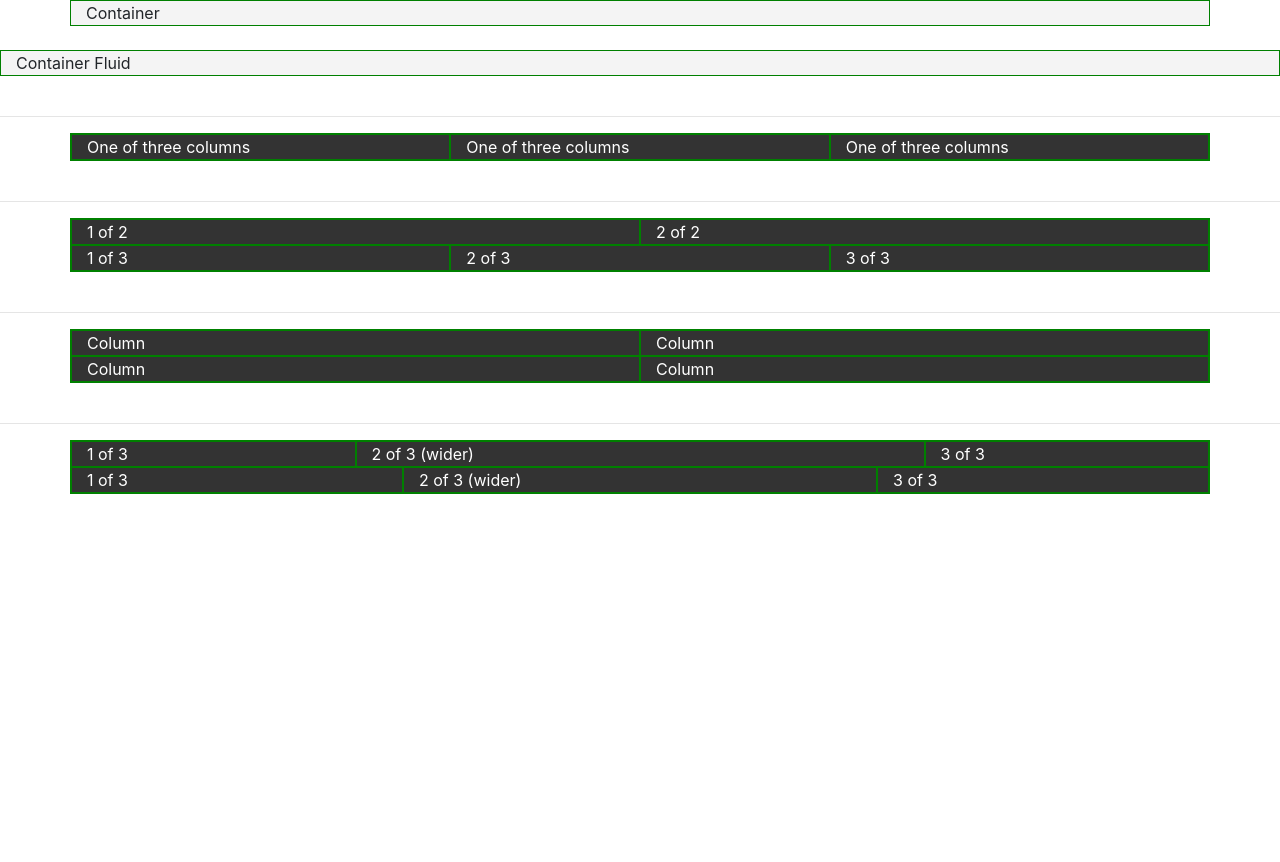
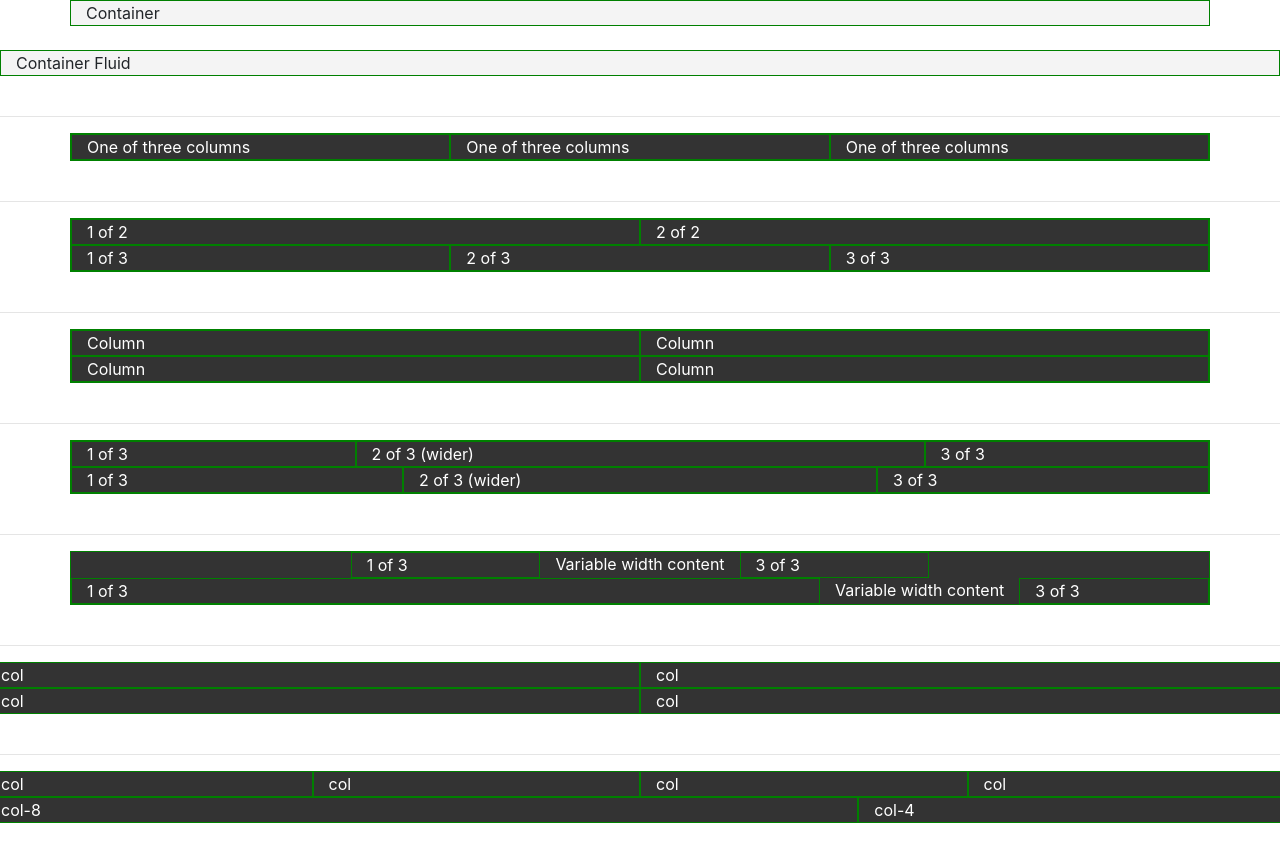
Before and after one commit to dadailisan/bootstrap-documentation, a plain HTML site: page index2.html in a window 1280 px wide. Before the commit the page ends 800 px from the top, so only its background shows below. Drawn offline with nearby package versions, Linux system fonts and the light colour scheme.

Commit message:
added index2 style

```diff
--- a/index2.html
+++ b/index2.html
@@ -140,7 +140,7 @@
 	  <div class="row">
 	    <div class="col">Column</div>
 	    <div class="col">Column</div>
-	    <!--width 100%-->
+	    <!--width 100% to create new line-->
 	    <div class="w-100"></div>
 	    <div class="col">Column</div>
 	    <div class="col">Column</div>
@@ -148,7 +148,7 @@
 	</div>
 
 <br><hr>
-	<!-- setting one column width-->
+	<!-- setting one column width with wider portion of fixed portion-->
 	<div class="container">
 	  <div class="row">
 	    <div class="col">
@@ -174,6 +174,57 @@
 	  </div>
 	</div>
 
+<br><hr>
+	<!--Variable width content
+		class="col-auto"
+		column size will adjust depending on the content on the column-->
+
+	<div class="container">
+	  <div class="row justify-content-md-center">
+	    <div class="col col-lg-2">
+	      1 of 3
+	    </div>
+	    <div class="col-md-auto">
+	      Variable width content
+	    </div>
+	    <div class="col col-lg-2">
+	      3 of 3
+	    </div>
+	  </div>
+	  <div class="row">
+	    <div class="col">
+	      1 of 3
+	    </div>
+	    <div class="col-md-auto">
+	      Variable width content
+	    </div>
+	    <div class="col col-lg-2">
+	      3 of 3
+	    </div>
+	  </div>
+	</div>
+<br><hr>
+	<!--Equal-width multi-row-->
+	<div class="row">
+	  <div class="col">col</div>
+	  <div class="col">col</div>
+	  <div class="w-100"></div>
+	  <div class="col">col</div>
+	  <div class="col">col</div>
+	</div>
+<br><hr>
+	<div class="row">
+	  <div class="col">col</div>
+	  <div class="col">col</div>
+	  <div class="col">col</div>
+	  <div class="col">col</div>
+	</div>
+	<div class="row">
+	  <div class="col-8">col-8</div>
+	  <div class="col-4">col-4</div>
+	</div>
+
+
     <!-- Optional JavaScript -->
     <!-- jQuery first, then Popper.js, then Bootstrap JS -->
     <script src="https://code.jquery.com/jquery-3.3.1.slim.min.js" integrity="sha384-q8i/X+965DzO0rT7abK41JStQIAqVgRVzpbzo5smXKp4YfRvH+8abtTE1Pi6jizo" crossorigin="anonymous"></script>
--- a/style.css
+++ b/style.css
@@ -1,3 +1,7 @@
+body{
+	margin-bottom: 200px;
+}
+
 .container {
 	background-color: #f4f4f4;
 	border: green 1px solid;
```
